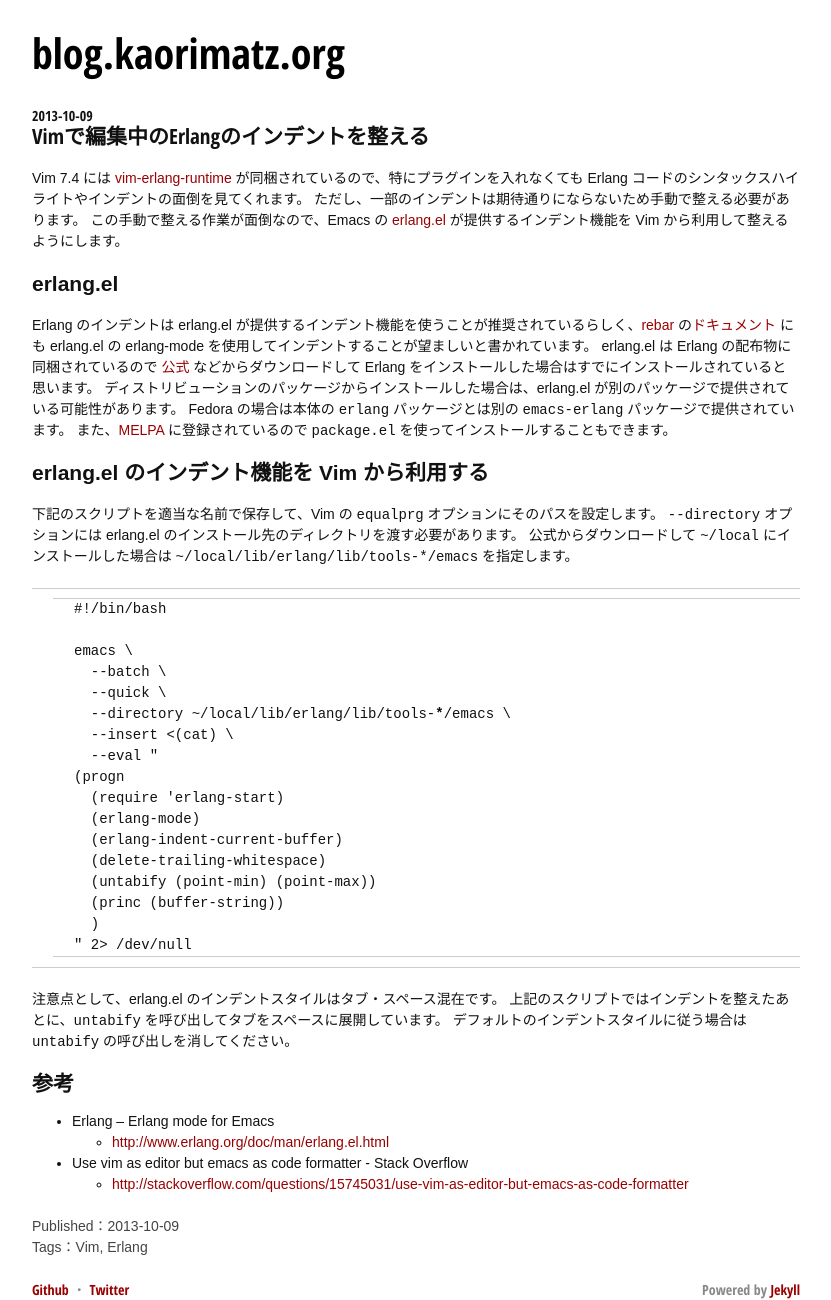
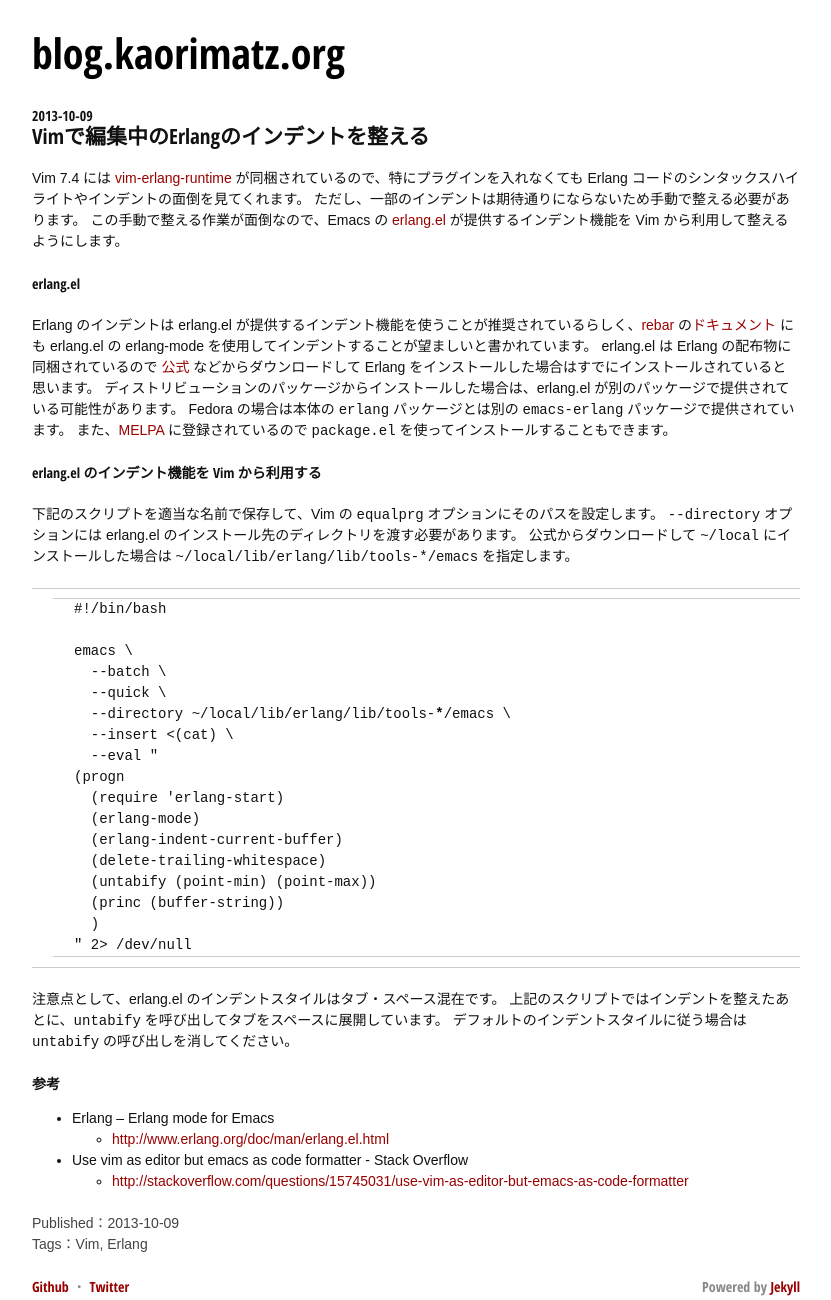
Before and after one commit to kaorimatz/blog.kaorimatz.org, a Jekyll site: the page built from _posts/2013-10-09-correct-indentation-of-erlang-in-vim.mkd, in a window 1280 px wide. Shown: the whole page, without its empty margins (224-1055 px from the left). Built offline with Jekyll 4.4.1, drawn with Linux system fonts in a browser that asks for light colours; nearby versions of some CDN libraries; Markdown is read by kramdown in place of the engine named in the settings.

Commit message:
Improve styling for heading elements

```diff
--- a/_sass/screen.scss
+++ b/_sass/screen.scss
@@ -61,6 +61,12 @@
 }
 
 .post-content {
+  h2 {
+    font-family: 'Open Sans Condensed', sans-serif;
+    $font-size: $base-font-size;
+    @include adjust-font-size-to($font-size, 1);
+    @include rhythm(0, 0, 0, 0, $font-size);
+  }
   p {
     $font-size: $base-font-size;
     @include adjust-font-size-to($font-size, 1);
--- a/stylesheets/screen.css
+++ b/stylesheets/screen.css
@@ -78,6 +78,15 @@
   margin-bottom: 0em;
 }
 
+.post-content h2 {
+  font-family: 'Open Sans Condensed', sans-serif;
+  font-size: 1em;
+  line-height: 1.5em;
+  margin-top: 0em;
+  padding-top: 0em;
+  padding-bottom: 0em;
+  margin-bottom: 0em;
+}
 .post-content p {
   font-size: 1em;
   line-height: 1.5em;
```
